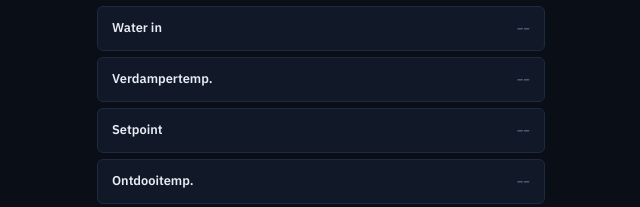
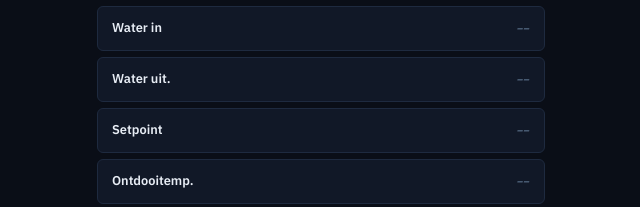
Before and after one commit to BigphilyB/koeldiag, a plain HTML site: page index.html in a window 1280 px wide. Shown: the part 412-619 px from the top of the page, 319-959 px from the left. Drawn offline with Linux system fonts and the light colour scheme.

Commit message:
Update index.html

```diff
--- a/index.html
+++ b/index.html
@@ -627,7 +627,7 @@
     // ─── Human-readable labels (NL) ───────────────────────────────────
     const REGISTER_LABELS = {
         water_in:       'Water in',
-        water_uit:       'Verdampertemp.',
+        water_uit:       'Water uit.',
         setpoint:        'Setpoint',
         defrost_temp:    'Ontdooitemp.',
         superheat:       'Oververhitting',
```
